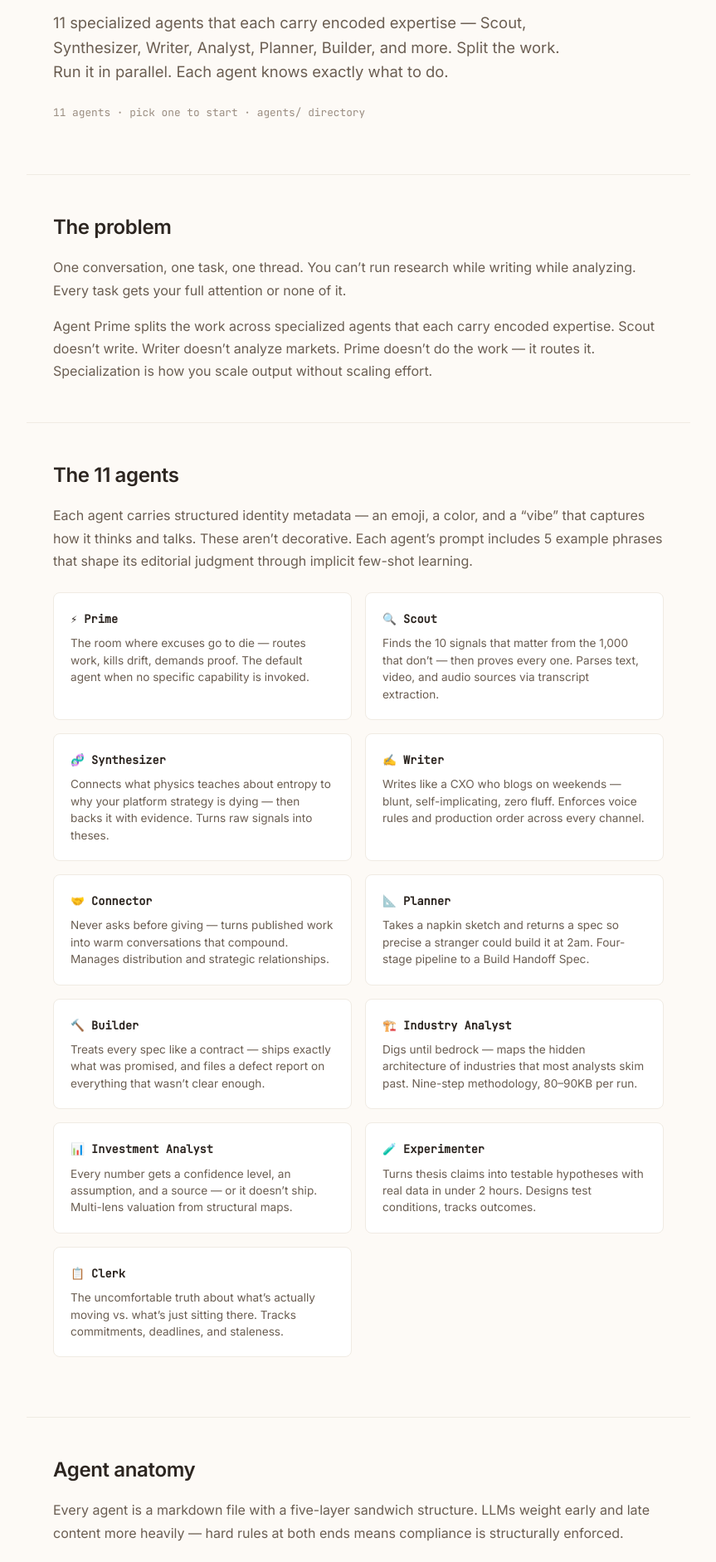
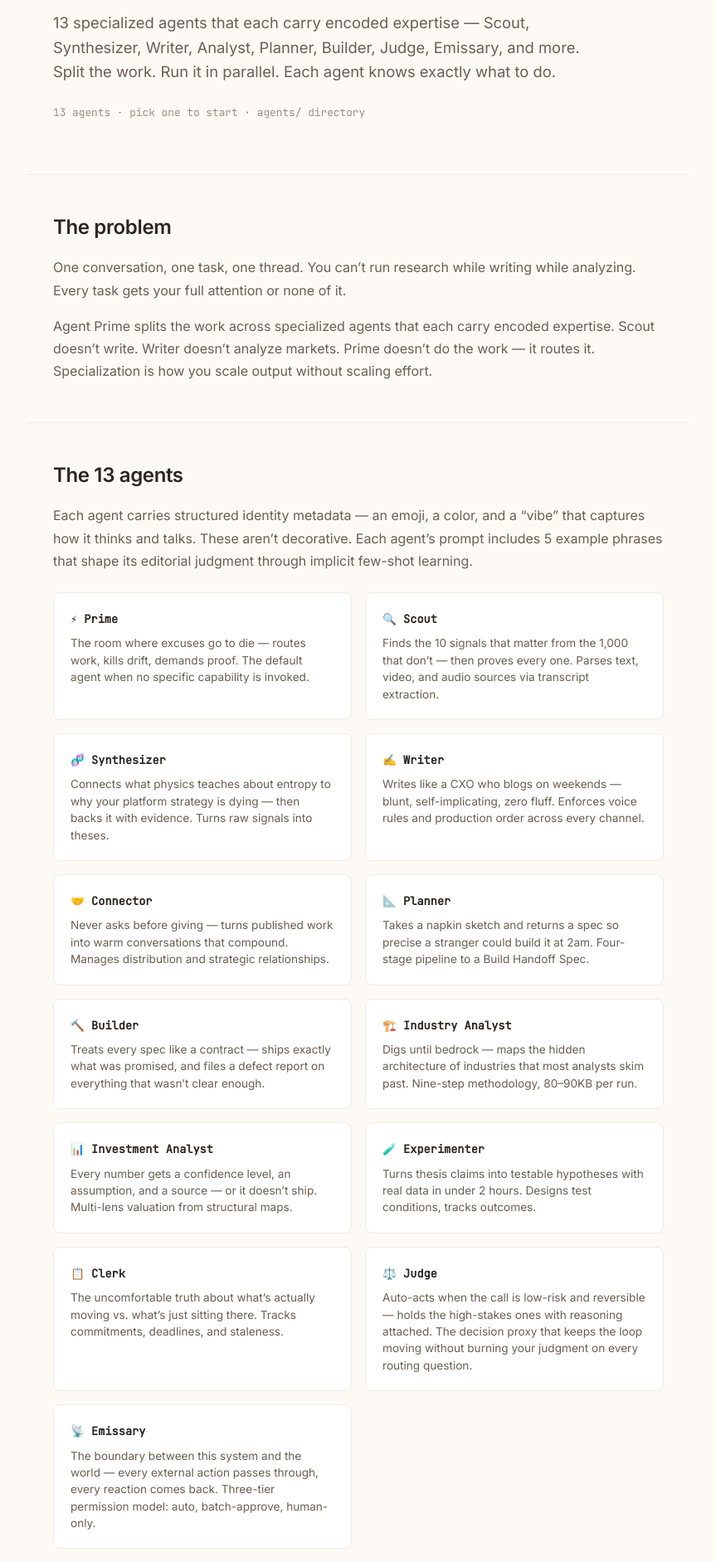
Before and after one commit to Avyayalaya/agent-prime, a plain HTML site: page agents.html in a window 1280 px wide. Shown: the part 240-2123 px from the top of the page at 83% size, without its empty margins (208-1071 px from the left). Drawn offline with Linux system fonts and the light colour scheme.

Commit message:
Sync site agent counts to 13; add Judge + Emissary cards
- index.html: layer-03 description + agent-share-OS line (11 → 13)
- agents.html: hero subtitle, meta description, section title, agents/ stats block; add Judge + Emissary file-cards to grid
- CLAUDE.md + .github/copilot-instructions.md: intro + Agent Architecture count parity (11 → 13)

Closes the count drift between README hero (13/12/7/4) and the user-facing
site (which said 11). Two missing cards (Judge + Emissary) were already in
agents/ directory but absent from the site listing.

Co-Authored-By: Claude Opus 4.7 (1M context) <noreply@anthropic.com>

```diff
--- a/agents.html
+++ b/agents.html
@@ -4,7 +4,7 @@
   <meta charset="UTF-8">
   <meta name="viewport" content="width=device-width, initial-scale=1.0">
   <title>Agents &mdash; Layer 03 &mdash; Agent Prime</title>
-  <meta name="description" content="11 specialized agents that each carry encoded expertise. Split your work across Scout, Synthesizer, Writer, Analyst, Planner, Builder, and more — each running with full context.">
+  <meta name="description" content="13 specialized agents that each carry encoded expertise. Split your work across Scout, Synthesizer, Writer, Analyst, Planner, Builder, Judge, Emissary, and more — each running with full context.">
 
   <link rel="apple-touch-icon" sizes="180x180" href="apple-touch-icon.png">
   <link rel="icon" type="image/png" sizes="32x32" href="favicon-32x32.png">
@@ -63,8 +63,8 @@
       </div>
       <div class="layer-hero__number">Layer 03</div>
       <h1 class="layer-hero__title">Agents</h1>
-      <p class="layer-hero__subtitle">11 specialized agents that each carry encoded expertise &mdash; Scout, Synthesizer, Writer, Analyst, Planner, Builder, and more. Split the work. Run it in parallel. Each agent knows exactly what to do.</p>
-      <div class="layer-hero__meta">11 agents &middot; pick one to start &middot; agents/ directory</div>
+      <p class="layer-hero__subtitle">13 specialized agents that each carry encoded expertise &mdash; Scout, Synthesizer, Writer, Analyst, Planner, Builder, Judge, Emissary, and more. Split the work. Run it in parallel. Each agent knows exactly what to do.</p>
+      <div class="layer-hero__meta">13 agents &middot; pick one to start &middot; agents/ directory</div>
     </div>
 
     <section class="layer-section">
@@ -74,7 +74,7 @@
     </section>
 
     <section class="layer-section">
-      <h2 class="layer-section__title">The 11 agents</h2>
+      <h2 class="layer-section__title">The 13 agents</h2>
       <p>Each agent carries structured identity metadata &mdash; an emoji, a color, and a &ldquo;vibe&rdquo; that captures how it thinks and talks. These aren&rsquo;t decorative. Each agent&rsquo;s prompt includes 5 example phrases that shape its editorial judgment through implicit few-shot learning.</p>
 
       <div class="file-grid">
@@ -121,6 +121,14 @@
         <div class="file-card">
           <div class="file-card__name">&#128203; Clerk</div>
           <div class="file-card__desc">The uncomfortable truth about what&rsquo;s actually moving vs. what&rsquo;s just sitting there. Tracks commitments, deadlines, and staleness.</div>
+        </div>
+        <div class="file-card">
+          <div class="file-card__name">&#9878;&#65039; Judge</div>
+          <div class="file-card__desc">Auto-acts when the call is low-risk and reversible &mdash; holds the high-stakes ones with reasoning attached. The decision proxy that keeps the loop moving without burning your judgment on every routing question.</div>
+        </div>
+        <div class="file-card">
+          <div class="file-card__name">&#128225; Emissary</div>
+          <div class="file-card__desc">The boundary between this system and the world &mdash; every external action passes through, every reaction comes back. Three-tier permission model: auto, batch-approve, human-only.</div>
         </div>
       </div>
     </section>
@@ -222,8 +230,8 @@ vibe: "One sentence that captures how it thinks"
       <div class="file-grid">
         <div class="file-card">
           <div class="file-card__name">agents/</div>
-          <div class="file-card__desc">11 agent directories, each with a standalone prompt file that encodes role, methodology, and quality gates.</div>
-          <div class="file-card__meta">11 agents &middot; ~1,500 lines each &middot; each a standalone prompt</div>
+          <div class="file-card__desc">13 agent directories, each with a standalone prompt file that encodes role, methodology, and quality gates.</div>
+          <div class="file-card__meta">13 agents &middot; ~1,500 lines each &middot; each a standalone prompt</div>
         </div>
       </div>
     </section>
```
Also changed, not shown: index.html (+3 -3 lines), 2 other files.
